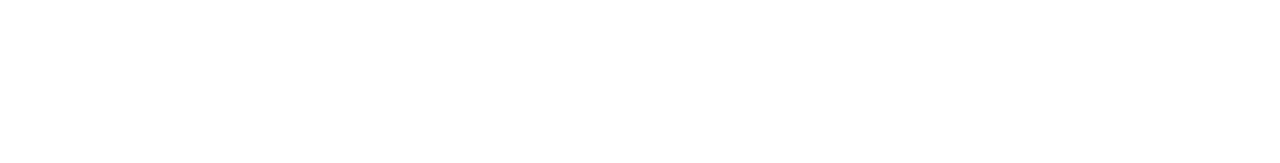
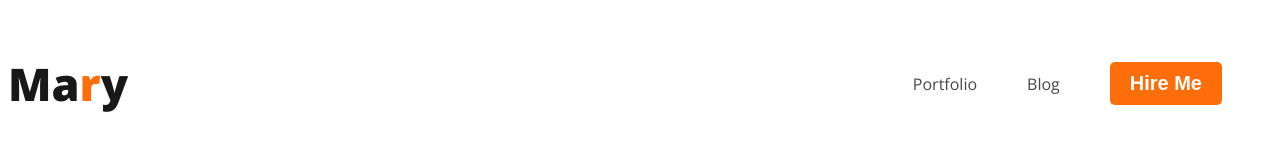
Before and after one commit to Moinuddin-hub/developer-protfulio, a plain HTML site: page index.html in a window 1280 px wide. Drawn offline with nearby package versions, Linux system fonts and the light colour scheme.

Commit message:
added navbar

```diff
--- a/index.html
+++ b/index.html
@@ -4,10 +4,21 @@
     <meta charset="UTF-8">
     <meta name="viewport" content="width=device-width, initial-scale=1.0">
     <title>Developer protfulio</title>
+    <link rel="preconnect" href="https://fonts.googleapis.com">
+<link rel="preconnect" href="https://fonts.gstatic.com" crossorigin>
+<link href="https://fonts.googleapis.com/css2?family=Open+Sans:wght@400;800&display=swap" rel="stylesheet">
+    <link rel="stylesheet" href="styles/protfulio.css">
 </head>
 <body>
-    <header>
-
+    <header class="header">
+    <nav>
+        <h3 class="nav-title">Ma<span class="text-primary">r</span>y</h3>
+        <ul>
+            <li><a href="">Portfolio</a></li>
+            <li><a href=""> Blog</a></li>
+            <li><button class="btn-primary">Hire Me</button></li>
+        </ul>
+    </nav>
     </header>
     <main>
 
--- /dev/null
+++ b/styles/protfulio.css
@@ -0,0 +1,43 @@
+/*share style*/
+body{
+
+    font-family: Open Sans;
+
+}
+nav{
+    display: flex;
+    justify-content: space-between;
+    align-items: center;
+}
+
+.nav-title{
+color: #181818;
+font-size: 45px;
+font-weight: 800;
+
+}
+.text-primary{
+   color:  #FD6E0A;
+}
+.btn-primary{
+ color:#ffff;
+flex-shrink: 0;
+border-radius: 5px;
+background: #FD6E0A;
+padding: 10px 20px;
+border: 0;
+font-weight: 700;
+font-size: 20px;
+}
+nav>ul{
+    display: flex;
+    align-items: center;
+}
+nav li{
+    list-style: none;
+    margin-right: 50px;
+}
+nav a{
+    text-decoration: none;
+    color: #474747;
+}
```
